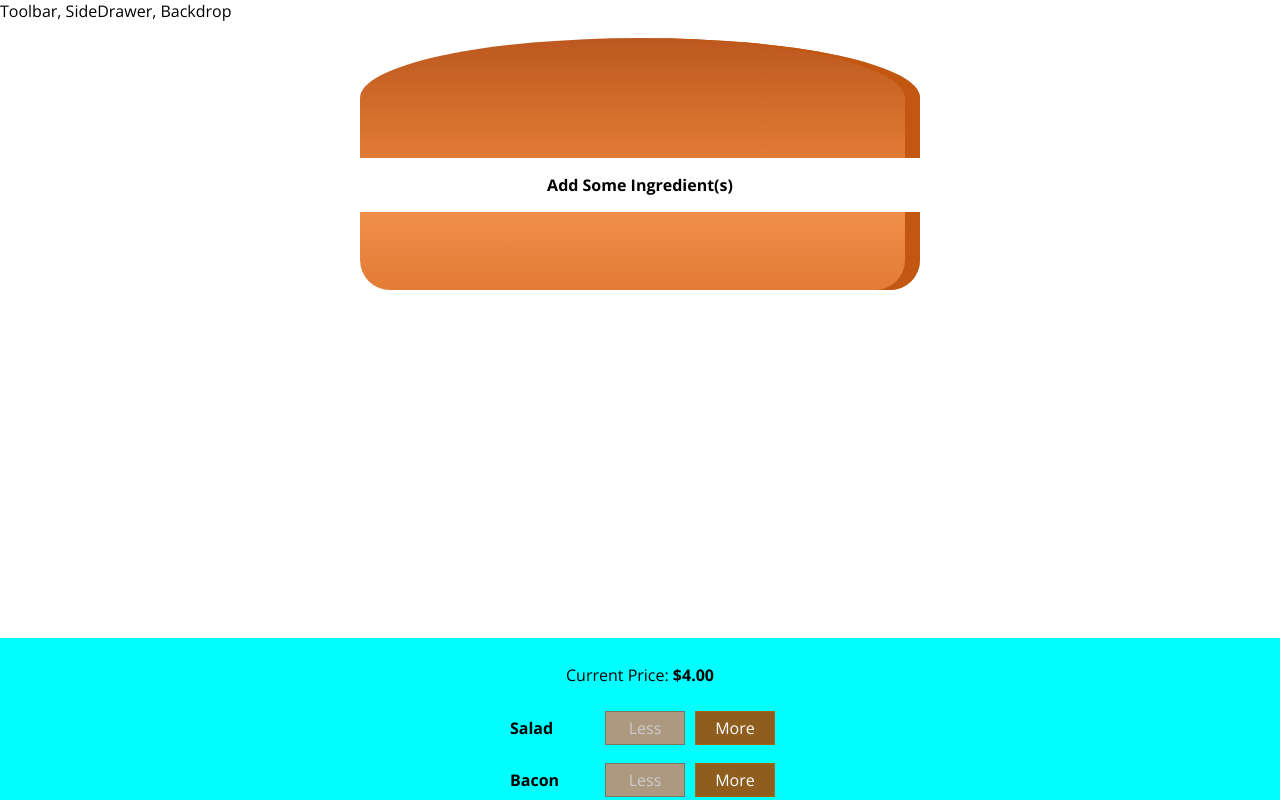
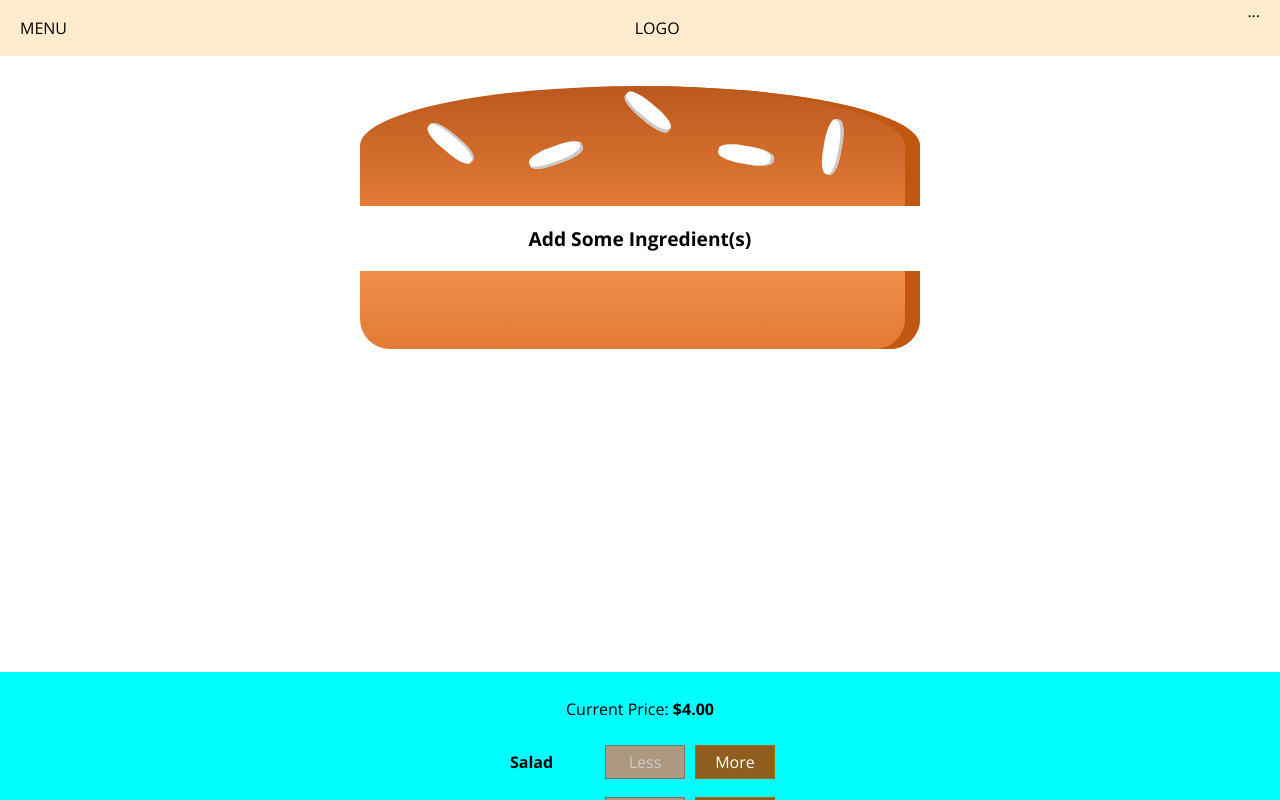
Before and after one commit to sb1989/react-burger, a React app: page / in a window 1280 px wide. Shown: the top 800 px of the page. Built offline with nearby package versions, Linux system fonts and the light colour scheme.

Commit message:
added toolbar component

```diff
--- a/src/components/Burger/Burger.css
+++ b/src/components/Burger/Burger.css
@@ -1,10 +1,11 @@
-.Burger{
+.Burger {
     width: 100%;
-    height:250px;
     margin: auto;
+    height: 250px;
+    overflow: scroll;
     text-align: center;
     font-weight: bold;
-    font-weight: 1.2rem;
+    font-size: 1.2rem;
 }
 
 @media (min-width: 500px) and (min-height: 400px) {
--- a/src/components/Burger/BurgerIngredient/BurgerIngredient.js
+++ b/src/components/Burger/BurgerIngredient/BurgerIngredient.js
@@ -11,8 +11,8 @@
         case 'bread-top':
             ingredient =
             <div className={classes.BreadTop}>
-                <div className={classes.Seed1}></div>
-                <div className={classes.Seed2}></div>
+                <div className={classes.Seeds1}></div>
+                <div className={classes.Seeds2}></div>
             </div>
             break
         case 'meat':
--- a/src/components/Layout/Layout.css
+++ b/src/components/Layout/Layout.css
@@ -1,3 +1,3 @@
 .Content {
-    margin-top: 16px;
+    margin-top: 72px;
 }
--- a/src/components/Layout/Layout.js
+++ b/src/components/Layout/Layout.js
@@ -1,13 +1,11 @@
 import React from 'react'
 import Auxiliary from '../../hoc/Auxiliary'
 import classes from './Layout.css'
+import Toolbar from '../Navigation/Toolbar/Toolbar'
 const layout = (props) =>{
     return (
         <Auxiliary>
-            <div>
-                Toolbar, SideDrawer, Backdrop
-            </div>
-
+            <Toolbar/>
             <main className={classes.Content}>
                 {props.children}
             </main>
--- /dev/null
+++ b/src/components/Navigation/Toolbar/Toolbar.css
@@ -0,0 +1,18 @@
+.Toolbar{
+    height: 56px;
+    width: 100%;
+    position: fixed;
+    top:0;
+    left: 0;
+    background-color: blanchedalmond;
+    display: flex;
+    justify-content: space-between;
+    align-items: center;
+    padding: 0 20px;
+    box-sizing: border-box;
+    z-index: 90;
+}
+
+.Toolbar nav{
+    height: 100%;
+}
--- /dev/null
+++ b/src/components/Navigation/Toolbar/Toolbar.js
@@ -0,0 +1,15 @@
+import React from 'react'
+import classes from './Toolbar.css'
+const toolbar = (props) =>{
+    return(
+        <header className={classes.Toolbar}>
+            <div>MENU</div>
+            <div>LOGO</div>
+            <nav>
+                ...
+            </nav>
+        </header>
+    )
+}
+
+export default toolbar
```
